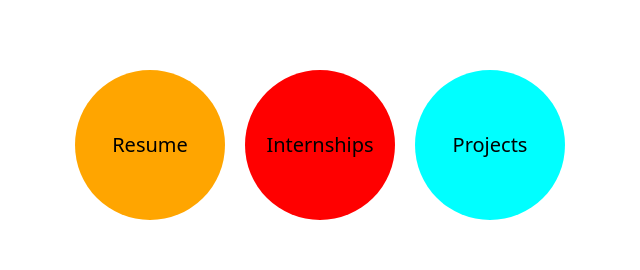
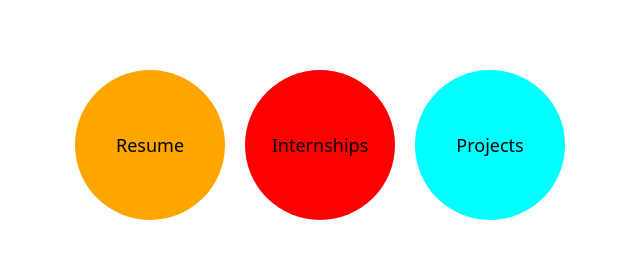
Before and after one commit to Narasimhudu07hub/portfolio, a plain HTML site: page index.html in a window 1280 px wide. Shown: the part 634-904 px from the top of the page, 320-960 px from the left. Drawn offline with nearby package versions, Linux system fonts and the light colour scheme.

Commit message:
Update index.html

```diff
--- a/index.html
+++ b/index.html
@@ -71,9 +71,9 @@
         </div>
     </div>
     <div class="container1">
-        <a style="text-decoration: none; color: black; font-size:20px;" href="resume.html"><div class="dot1">Resume</div></a>
-        <a style="text-decoration: none;color: black; font-size: 20px;" href="internships.html"><div class="dot2">Internships</div></a>
-        <a style="text-decoration: none;color: black; font-size: 20px;" href="project.html"><div class="dot3">Projects</div></a>
+        <a style="text-decoration: none; color: black; font-size:18px;" href="resume.html"><div class="dot1">Resume</div></a>
+        <a style="text-decoration: none;color: black; font-size: 18px;" href="internships.html"><div class="dot2">Internships</div></a>
+        <a style="text-decoration: none;color: black; font-size: 18px;" href="project.html"><div class="dot3">Projects</div></a>
     </div>
     <hr>
     <div class="container-fluid">
```
